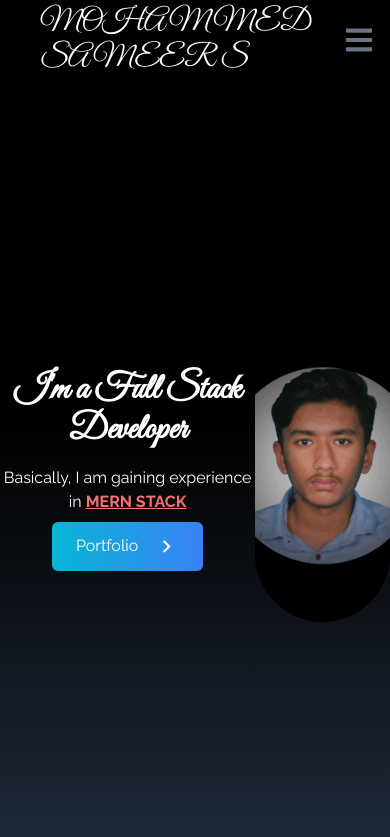
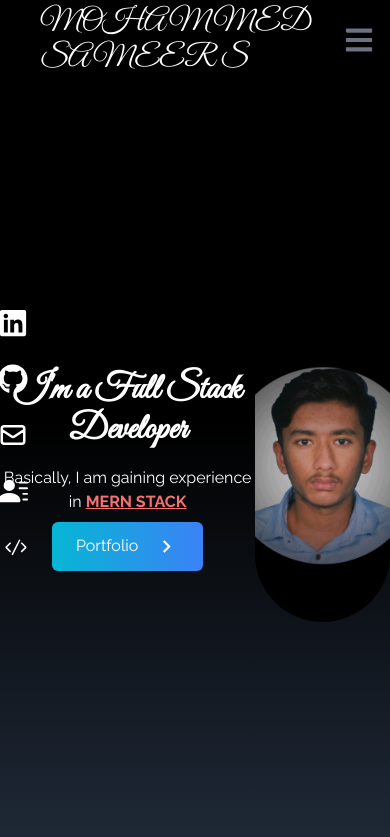
Before and after one commit to Sam-mark12/Portfolio, a React (Vite) app: page / in a window 390 px wide. Shown: the top 837 px of the page. Built offline with nearby package versions, Linux system fonts and the light colour scheme.

Commit message:
Add all paragraphs

```diff
--- a/src/components/SocialLinks.jsx
+++ b/src/components/SocialLinks.jsx
@@ -66,20 +66,19 @@
   ];
 
   return (
-    <div className='hidden lg:flex flex-col left-0 top-[35%] fixed'>
+    <div className='lg:flex flex-col left-0 top-[35%] fixed'>
       <ul>
         {links.map(({ id, child, href, style, download }) => (
           <li
             key={id}
-            className={`flex justify-between items-center w-40 h-14 px-4 ml-[-100px] hover:ml-[-10px] hover:rounded-md duration-300 bg-black ${style}`}
+            className={`flex justify-between items-center w-40 h-14 px-4 ml-[-100px] hover:ml-[-10px] hover:rounded-md duration-300 ${style} bg-transparent bg-black md:bg-black`} // Modified class names
           >
             <a
               href={href}
-              className='flex justify-between items-center text-white w-full h-full px-4 bg-black hover:bg-gray-800 rounded-md'
+              className='flex justify-between items-center text-white w-full h-full px-4 bg-transparent bg-black hover:bg-gray-800 rounded-md md:bg-black' // Modified class names
               download={download}
               target='_blank'
               rel="noreferrer"
-
             >
               {child}
             </a>
```
